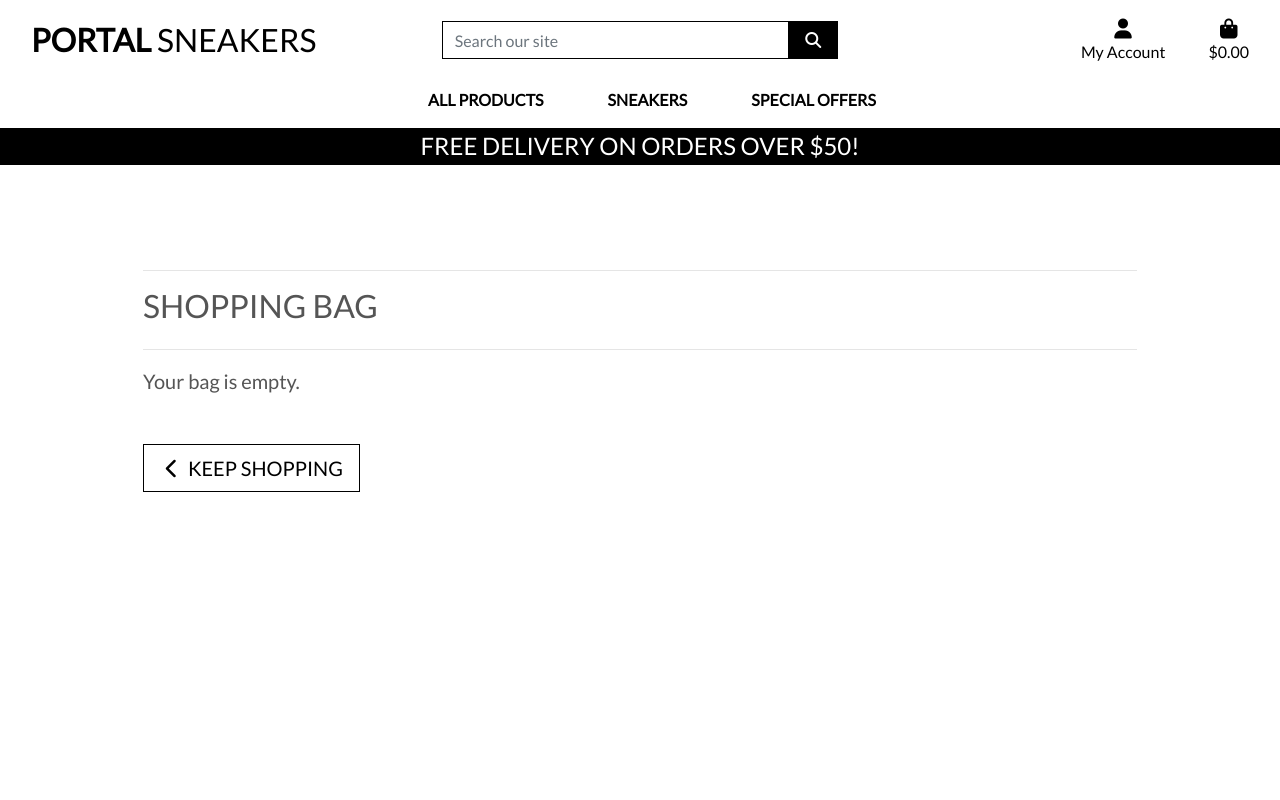
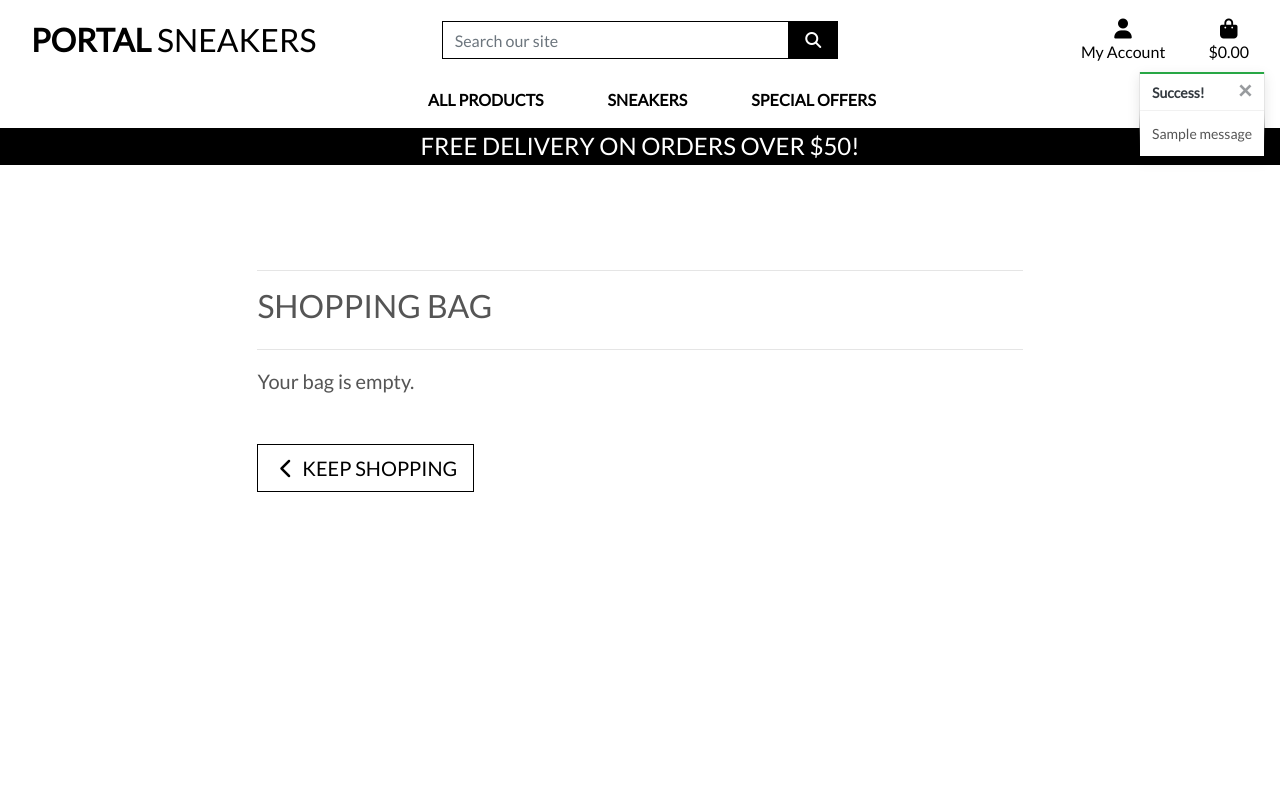
Before and after one commit to Attila-fawal/portal-sneakers, a Django app: page /bag/ in a window 1280 px wide. Run offline with Django 3.2, Linux system fonts and the light colour scheme; one stand-in notice (Sample message) is shown; some libraries are stand-ins or nearby versions.

Commit message:
added toasts

```diff
--- a/bag/templates/bag/bag.html
+++ b/bag/templates/bag/bag.html
@@ -151,8 +151,9 @@
         var itemId = $(this).attr('id').split('remove_')[1];
         var size = $(this).data('size');
         var url = `/bag/remove/${itemId}/`;
-        var data = { 'csrfmiddlewaretoken': csrfToken, 'product_size': size };
+        var data = { 'csrfmiddlewaretoken': csrfToken, 'size': size };
 
+        console.log(size); // Check if the size is correctly logged
         $.post(url, data)
             .done(function () {
                 location.reload();
--- a/portal_sneakers/settings.py
+++ b/portal_sneakers/settings.py
@@ -25,7 +25,7 @@ SECRET_KEY = 'django-insecure-ji+n@8hu#)^x1im#q$_&9qsq2f_$2&%qt=2bp(f$@w+@+2fzv-
 # SECURITY WARNING: don't run with debug turned on in production!
 DEBUG = True
 
-ALLOWED_HOSTS = ['8000-attilafawal-portalsneak-ng3cz22gqtv.ws-us102.gitpod.io','localshost']
+ALLOWED_HOSTS = ['8000-attilafawal-portalsneak-9gmqksthhn6.ws-us102.gitpod.io','localshost']
 
 
 # Application definition
@@ -77,6 +77,9 @@ TEMPLATES = [
         },
     },
 ]
+
+MESSAGE_STORAGE = 'django.contrib.messages.storage.session.SessionStorage'
+
 
 AUTHENTICATION_BACKENDS = (
     # Needed to login by username in Django admin, regardless of `allauth`
--- a/static/css/base.css
+++ b/static/css/base.css
@@ -108,6 +108,23 @@ a.category-badge>span.badge:hover {
     background-color: red;
 }
 
+/* ------------------------------- bootstrap toasts */
+
+.message-container {
+    position: fixed;
+    top: 72px;
+    right: 15px;
+    z-index: 99999999999;
+}
+
+.custom-toast {
+    overflow: visible;
+}
+
+.toast-capper {
+    height: 2px;
+}
+
 
 /* -------------------------------- Media Queries */
 
--- a/templates/base.html
+++ b/templates/base.html
@@ -125,6 +125,22 @@
     </header>
 
     {% if messages %}
+    <div class="message-container">
+        {% for message in messages %}
+        {% with message.level as level %}
+        {% if level == 40 %}
+        {% include 'includes/toasts/toast_error.html' %}
+        {% elif level == 30 %}
+        {% include 'includes/toasts/toast_warning.html' %}
+        {% elif level == 25 %}
+        {% include 'includes/toasts/toast_success.html' %}
+        {% else %}
+        {% include 'includes/toasts/toast_info.html' %}
+        {% endif %}
+        {% endwith %}
+        {% endfor %}
+    </div>
+    {% endif %}
     <div class="container mt-4">
         {% for message in messages %}
         <div class="alert alert-{{ message.tags }} alert-dismissible fade show" role="alert">
@@ -134,8 +150,8 @@
             </button>
         </div>
         {% endfor %}
-    </div>
-    {% endif %}
+
+
 
         {% block page_header %}
         {% endblock %}
@@ -144,6 +160,9 @@
         {% endblock %}
 
         {% block postloadjs %}
+        <script type="text/javascript">
+            $('.toast').toast('show');
+        </script>
         {% endblock %}
 
 
--- /dev/null
+++ b/templates/includes/toasts/toast_success.html
@@ -0,0 +1,13 @@
+<div class="toast custom-toast rounded-0 border-top-0" data-autohide="false">
+    <div class="arrow-up arrow-success"></div>
+    <div class="w-100 toast-capper bg-success"></div>
+    <div class="toast-header bg-white text-dark">
+        <strong class="mr-auto">Success!</strong>
+        <button type="button" class="ml-2 mb-1 close text-dark" data-dismiss="toast" aria-label="Close">
+            <span aria-hidden="true">&times;</span>
+        </button>
+    </div>
+    <div class="toast-body bg-white">
+        {{ message }}
+    </div>
+</div>
```
Also changed, not shown: templates/includes/toasts/toast_error.html (added, +13 -0 lines), templates/includes/toasts/toast_info.html (added, +13 -0 lines), templates/includes/toasts/toast_warning.html (added, +13 -0 lines), db.sqlite3. Lines whose indentation alone changed are shown as unchanged.
